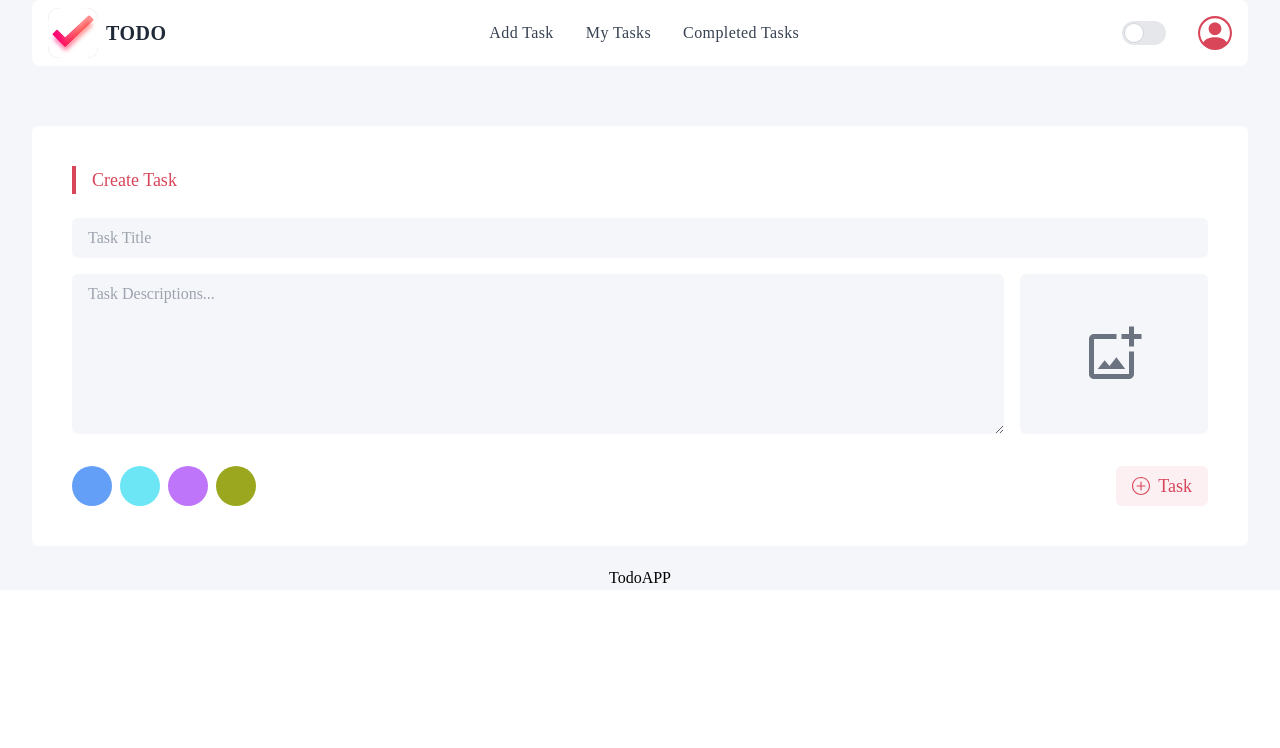
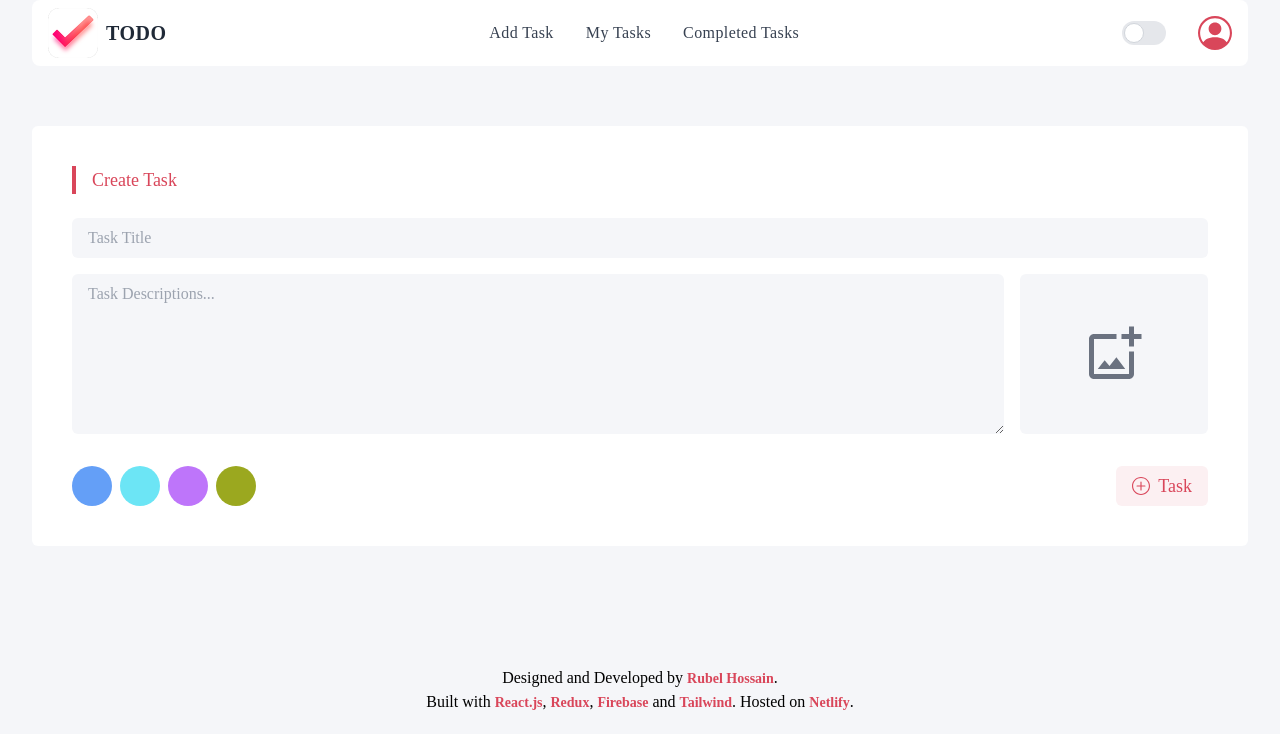
Before and after one commit to rubel-sh/todo-app, a React (Vite) app in the folder client/todo-app/: page / in a window 1280 px wide. Shown: the top 748 px of the page. Built offline with nearby package versions, Linux system fonts and the light colour scheme.

Commit message:
Footer added

```diff
--- a/client/todo-app/src/pages/shared/TodoFooter/TodoFooter.jsx
+++ b/client/todo-app/src/pages/shared/TodoFooter/TodoFooter.jsx
@@ -1,7 +1,20 @@
 import React from "react";
 
 const TodoFooter = () => {
-  return <div className="text-center">TodoAPP</div>;
+  return (
+    <div className="text-center mt-20 p-5">
+      Designed and Developed by <Wrap>Rubel Hossain</Wrap>.
+      <br /> Built with <Wrap>React.js</Wrap>, <Wrap>Redux</Wrap>,{" "}
+      <Wrap>Firebase</Wrap> and <Wrap>Tailwind</Wrap>. Hosted on{" "}
+      <Wrap>Netlify</Wrap>.
+    </div>
+  );
 };
 
 export default TodoFooter;
+
+const Wrap = ({ children }) => {
+  return (
+    <span className="text-primaryColor text-sm font-bold">{children}</span>
+  );
+};
```
